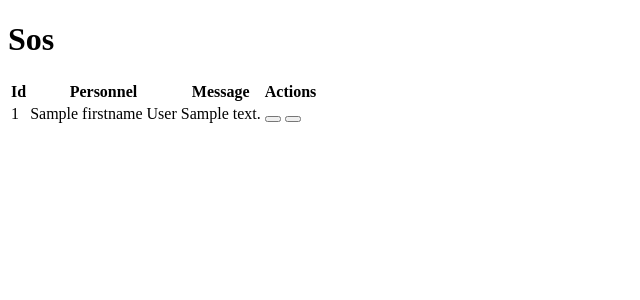
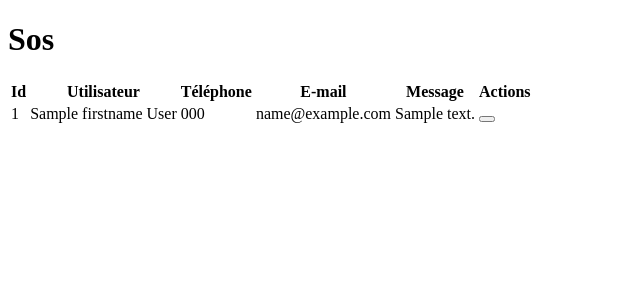
Before and after one commit to leodelmas/covidia, a Symfony app: template templates/pages/sos/list.html.twig in a window 1280 px wide. Shown: the top 300 px of the page, without its empty margins (0-640 px from the left). Run offline with Twig, Linux system fonts and the light colour scheme; the template is opened without the code that fills it: most values are stand-ins (such as "Sample title", 1, 10 or a date in 2020); some libraries are stand-ins or nearby versions.

Commit message:
[*] SOS : corrections front

```diff
--- a/src/Entity/Sos.php
+++ b/src/Entity/Sos.php
@@ -22,8 +22,8 @@ class Sos {
     private $id;
 
     /**
-     * @ORM\Column(type="string", length=50)
-     * @Assert\Length(min=5, max=50)
+     * @ORM\Column(type="text")
+     * @Assert\Length(min=20, max=2000)
      * @Assert\NotBlank()
      */
     private $message;
--- a/templates/pages/sos/list.html.twig
+++ b/templates/pages/sos/list.html.twig
@@ -10,22 +10,67 @@
             <thead>
             <tr>
                 <th>Id</th>
-                <th>Personnel</th>
+                <th>Utilisateur</th>
+                <th>Téléphone</th>
+                <th>E-mail</th>
                 <th>Message</th>
                 <th>Actions</th>
             </tr>
             </thead>
             <tbody>
-            {% for sos in soss %}
-                <tr>
+            {% for sos in sosRequests %}
+                <tr class="{% if sos.isClosed == 1 %}table-success{% endif %}">
                     <td>{{ sos.id }}</td>
+                    <td>
                         {% if sos.isAnonymous == 1 %}
-                        <td>Anonyme</td>
+                            Anonyme
                         {% else %}
-                        <td>{{ sos.user.firstname }} {{ sos.user.lastname }}</td>
+                            {{ sos.user.firstname }} {{ sos.user.lastname }}
                         {% endif %}
-                    <td>{{ sos.message }}</td>
+                    </td>
                     <td>
+                        {% if sos.isAnonymous == 1 %}
+                            --
+                        {% else %}
+                            {{ sos.user.phone }}
+                        {% endif %}
+                    </td>
+                    <td>
+                        {% if sos.isAnonymous == 1 %}
+                            --
+                        {% else %}
+                            {{ sos.user.email }}
+                        {% endif %}
+                    </td>
+                    <td>
+                        {% if sos.message|length > 50 %}
+                            {{ sos.message|slice(1, 50) }}...
+                            <a href="#" data-toggle="modal" data-target="#sos{{ sos.id }}Modal">
+                                <i class="fas fa-eye"></i>
+                            </a>
+                            <div class="modal fade" id="sos{{ sos.id }}Modal" tabindex="-1"
+                                 aria-labelledby="sos{{ sos.id }}ModalLabel" aria-hidden="true">
+                                <div class="modal-dialog">
+                                    <div class="modal-content">
+                                        <div class="modal-header">
+                                            <h5 class="modal-title" id="sos{{ sos.id }}ModalLabel">Message SOS
+                                                n°{{ sos.id }}</h5>
+                                            <button type="button" class="close" data-dismiss="modal" aria-label="Close">
+                                                <span aria-hidden="true">&times;</span>
+                                            </button>
+                                        </div>
+                                        <div class="modal-body">
+                                            {{ sos.message }}
+                                        </div>
+                                    </div>
+                                </div>
+                            </div>
+                        {% else %}
+                            {{ sos.message }}
+                        {% endif %}
+                    </td>
+                    <td>
+                        {% if sos.isClosed == 0 %}
                             <form method="POST" action="{{ path('sos.close', {id: sos.id}) }}"
                                   style="display: inline-block"
                                   onsubmit="return confirm('Êtes-vous sûr de vouloir fermer ce SOS ?')">
@@ -33,25 +78,21 @@
                                 <input type="hidden" name="_token" value="{{ csrf_token('close' ~ sos.id) }}">
                                 <button class="btn btn-success"><i class="fas fa-check"></i></button>
                             </form>
-                        <form method="POST" action="{{ path('sos.delete', {id: sos.id}) }}"
-                              style="display: inline-block"
-                              onsubmit="return confirm('Êtes-vous sûr de supprimer ce SOS ?')">
-                            <input type="hidden" name="_method" value="DELETE">
-                            <input type="hidden" name="_token" value="{{ csrf_token('delete' ~ sos.id) }}">
-                            <button class="btn btn-danger"><i class="fas fa-trash"></i></button>
-                        </form>
+                        {% else %}
+                            --
+                        {% endif %}
                     </td>
                 </tr>
             {% else %}
                 <tr>
-                    <td colspan="3">Aucun Sos</td>
+                    <td colspan="6">Aucun Sos</td>
                 </tr>
             {% endfor %}
             </tbody>
         </table>
         <div class="d-flex justify-content-between">
             <div class="pagination">
-                {{ knp_pagination_render(soss) }}
+                {{ knp_pagination_render(sosRequests) }}
             </div>
         </div>
     </div>
--- a/templates/pages/user/index.html.twig
+++ b/templates/pages/user/index.html.twig
@@ -38,7 +38,7 @@
                 </tr>
             {% else %}
                 <tr>
-                    <td colspan="6">Aucun utilisateur</td>
+                    <td colspan="7">Aucun utilisateur</td>
                 </tr>
             {% endfor %}
             </tbody>
```
Also changed, not shown: src/Controller/SosController.php (+4 -23 lines). Lines whose indentation alone changed are shown as unchanged.
